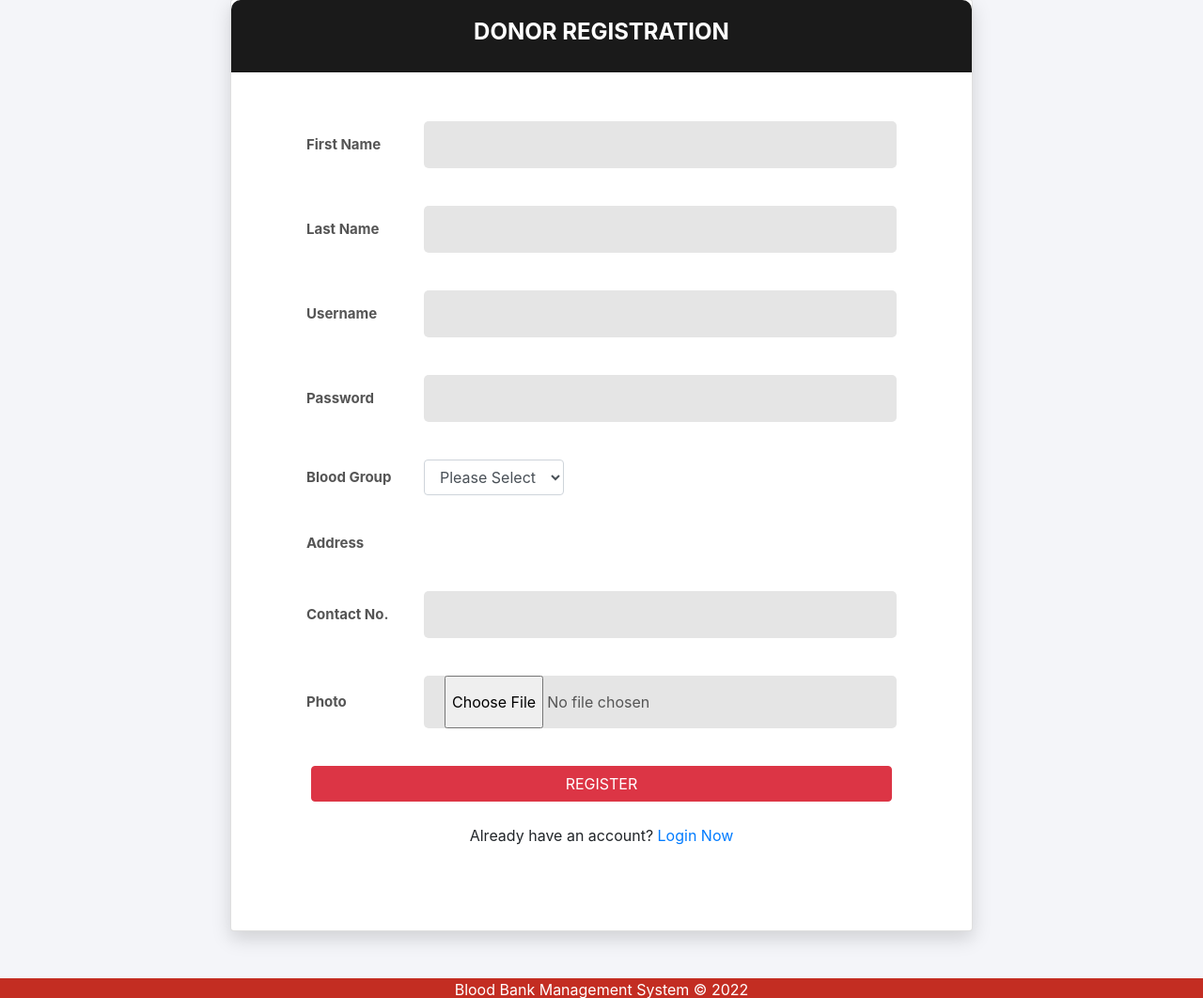
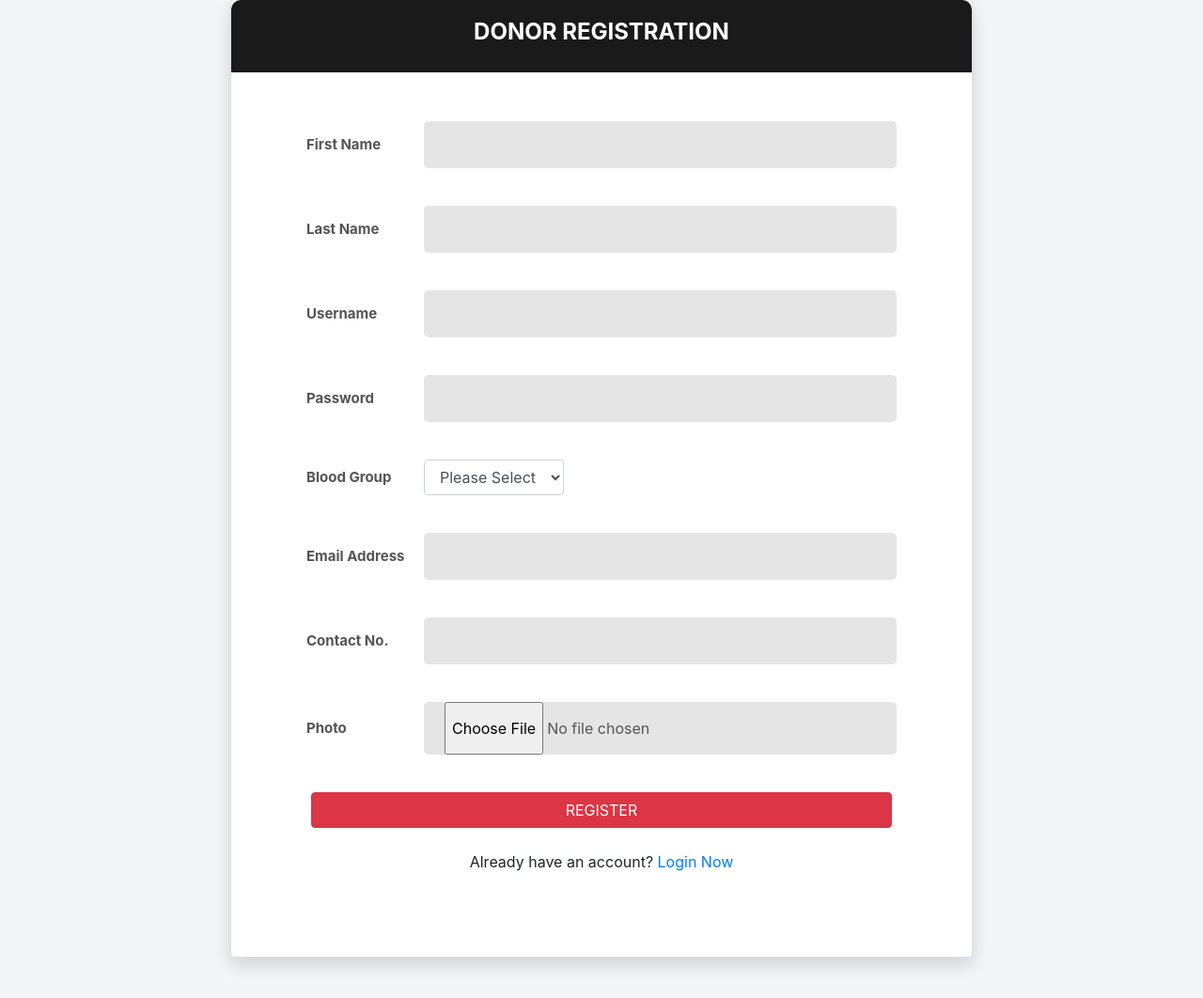
Before and after one commit to Langat20/BloodBank-System, a Django app: page /donor/donorsignup in a window 1280 px wide. Shown: the part 118-1180 px from the top of the page at 94% size. Run offline with Django 3.2, Linux system fonts and the light colour scheme; some libraries are stand-ins or nearby versions.

Commit message:
it will update emailfield

```diff
--- a/templates/donor/donate_blood.html
+++ b/templates/donor/donate_blood.html
@@ -75,7 +75,7 @@
 
 
                     <div class="text-center">
-                        <button class="btn btn--radius-2 btn-success" type="submit">DONATE</button>
+                        <button class="btn btn--radius-2 btn-danger" type="submit">DONATE</button>
                     </div>
                 </form>
                 <br>
--- a/templates/donor/donorsignup.html
+++ b/templates/donor/donorsignup.html
@@ -100,10 +100,10 @@
 
 
                         <div class="form-row">
-                            <div class="name">Address</div>
+                            <div class="name">Email Address</div>
                             <div class="value">
                                 <div class="input-group">
-                                    {% render_field donorForm.address|attr:'required:true'  class="input--style-5"  %}
+                                    {% render_field donorForm.email|attr:'required:true'  class="input--style-5"  %}
                                 </div>
                             </div>
                         </div>
```
